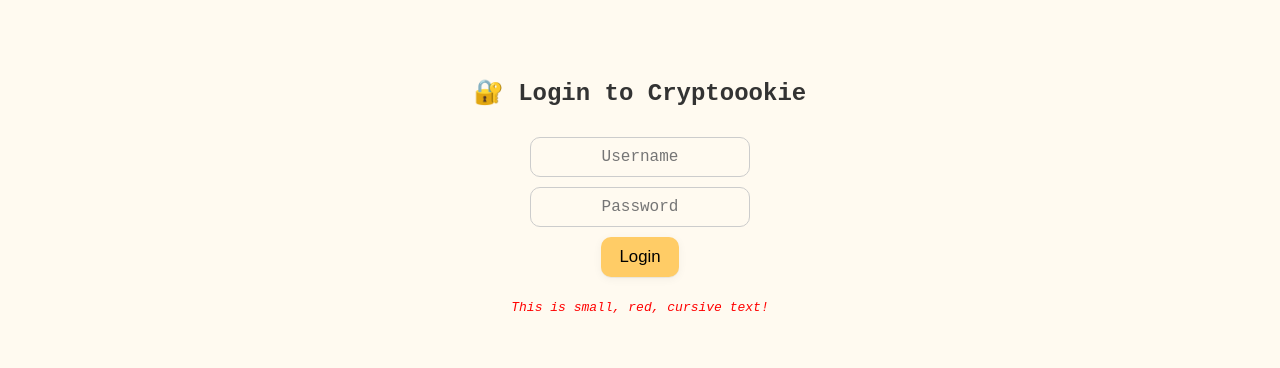
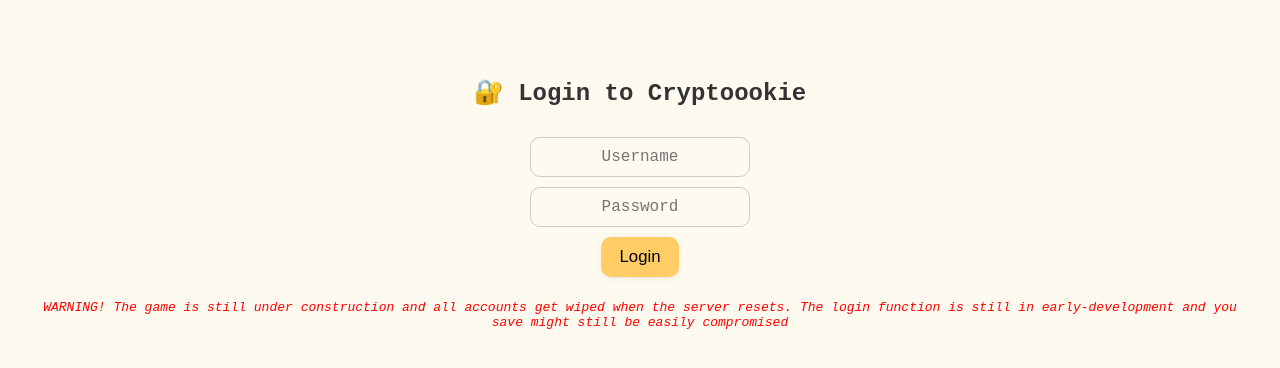
Before and after one commit to Edo1811/cryptoookie-server, a website: page index.html in a window 1280 px wide. Drawn offline with Linux system fonts and the light colour scheme.

Commit message:
Update index.html

```diff
--- a/index.html
+++ b/index.html
@@ -26,7 +26,7 @@
       />
       <button class="btn" onclick="login()">Login</button>
       <p style="color: red; font-size: small; font-style: italic;">
-        This is small, red, cursive text!
+        WARNING! The game is still under construction and all accounts get wiped when the server resets. The login function is still in early-development and you save might still be easily compromised
       </p>
     </div>
 
```
